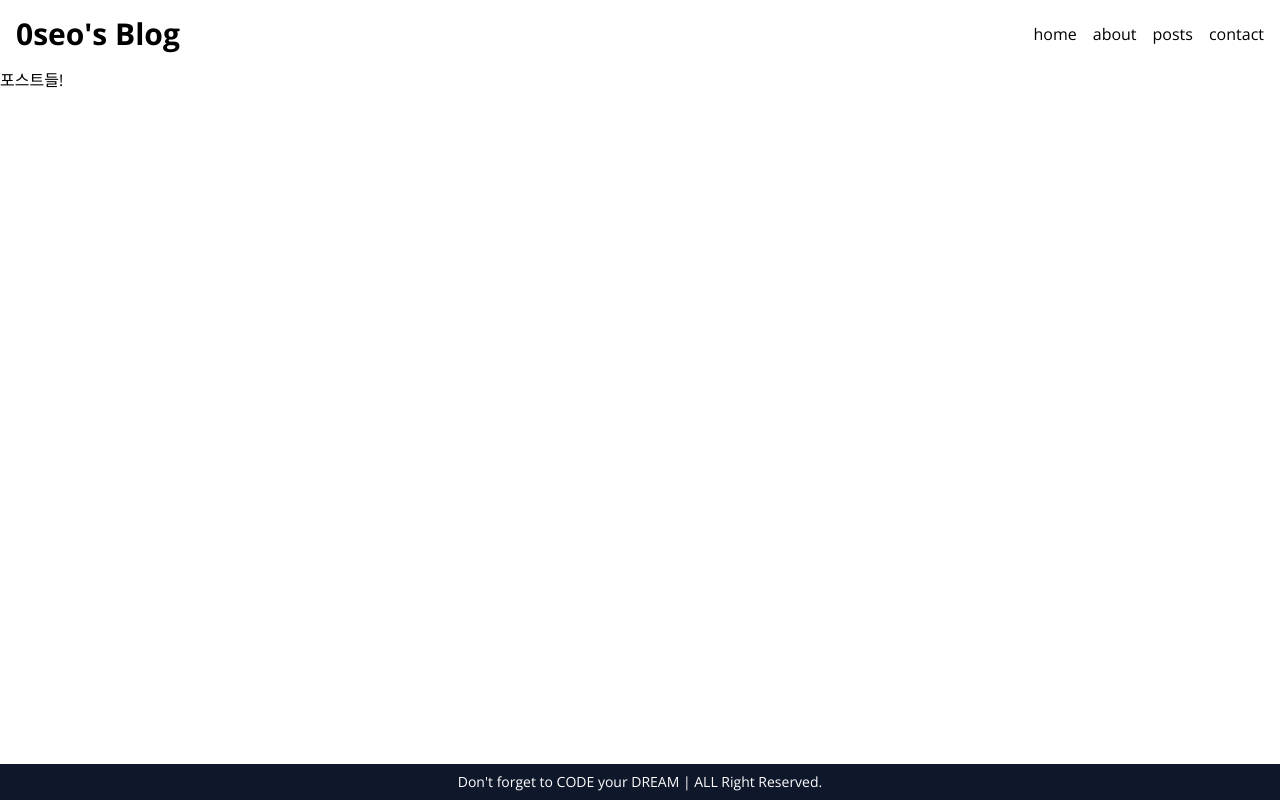
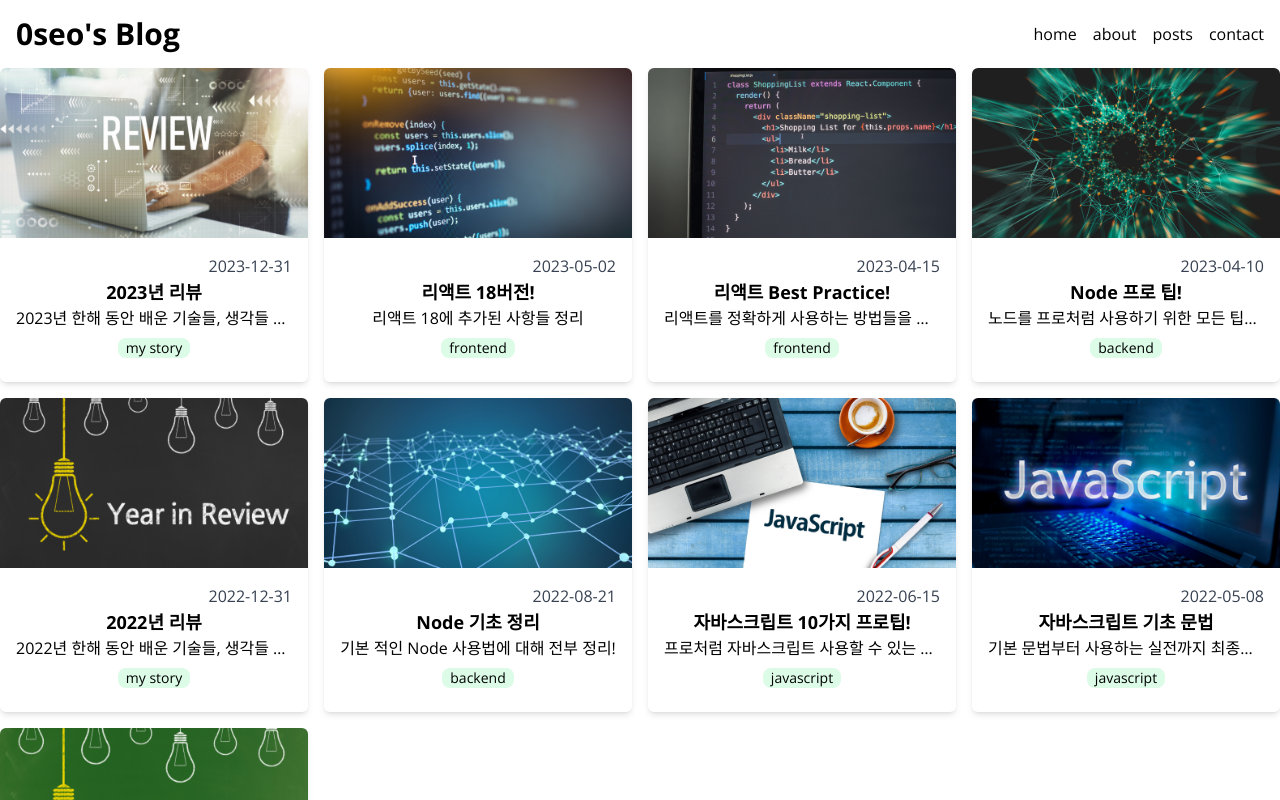
Before and after one commit to 0seo8/DreamCoding, a Next.js app in the folder blog/: page /posts in a window 1280 px wide. Built offline with nearby package versions, Linux system fonts and the light colour scheme.

Commit message:
feat: 필터 가능한 포스트 페이지- 필터

```diff
--- a/blog/src/app/posts/page.tsx
+++ b/blog/src/app/posts/page.tsx
@@ -1,9 +1,12 @@
 import React from 'react';
+import { getAllPosts } from '@/service/posts';
+import FilterablePosts from '@/components/FilterablePosts';
 
-export default function PostsPage() {
+export default async function PostsPage() {
+  const posts = await getAllPosts()
+  const categories = [...new Set(posts.map(post => post.category))]
+
   return (
-  <p>
-   포스트들!
-  </p>
+  <FilterablePosts posts={posts} categories={categories}/>
  );
 }
--- /dev/null
+++ b/blog/src/components/Categories.tsx
@@ -0,0 +1,20 @@
+import React from 'react';
+
+type Props = {
+  categories: string[];
+  selected: string;
+  onClick: (category:string) => void;
+}
+
+export default function Categories({categories, selected, onClick}:Props) {
+  return (
+  <section>
+    <h2>Category</h2>
+    <ul>
+      {categories.map(category =>
+        <li key={category} onClick={() => onClick(category)}>{category}</li>
+      )}
+    </ul>
+  </section>
+ );
+}
--- /dev/null
+++ b/blog/src/components/FilterablePosts.tsx
@@ -0,0 +1,28 @@
+//카테고리라는 상태를 가지기 때문에 클라이언트 컴포넌트가 되어야 함.
+'use client'
+import React, { useState } from 'react';
+import { Post } from '@/service/posts';
+import PostsGrid from '@/components/PostsGrid';
+import Categories from '@/components/Categories';
+
+type Props = {
+  posts: Post[];
+  categories: string[];
+}
+
+const ALL_POSTS = 'All Posts'
+
+export default function FilterablePosts({posts, categories}:Props) {
+  const [selected, setSelected] = useState(ALL_POSTS)
+  const filtered = selected === ALL_POSTS ? posts : posts.filter(post => post.category===selected)
+  return (
+  <section>
+    <PostsGrid posts={filtered} />
+    <Categories
+      categories={[ALL_POSTS, ...categories]}
+      selected={selected}
+      onClick={setSelected}
+    />
+  </section>
+ );
+}
```
